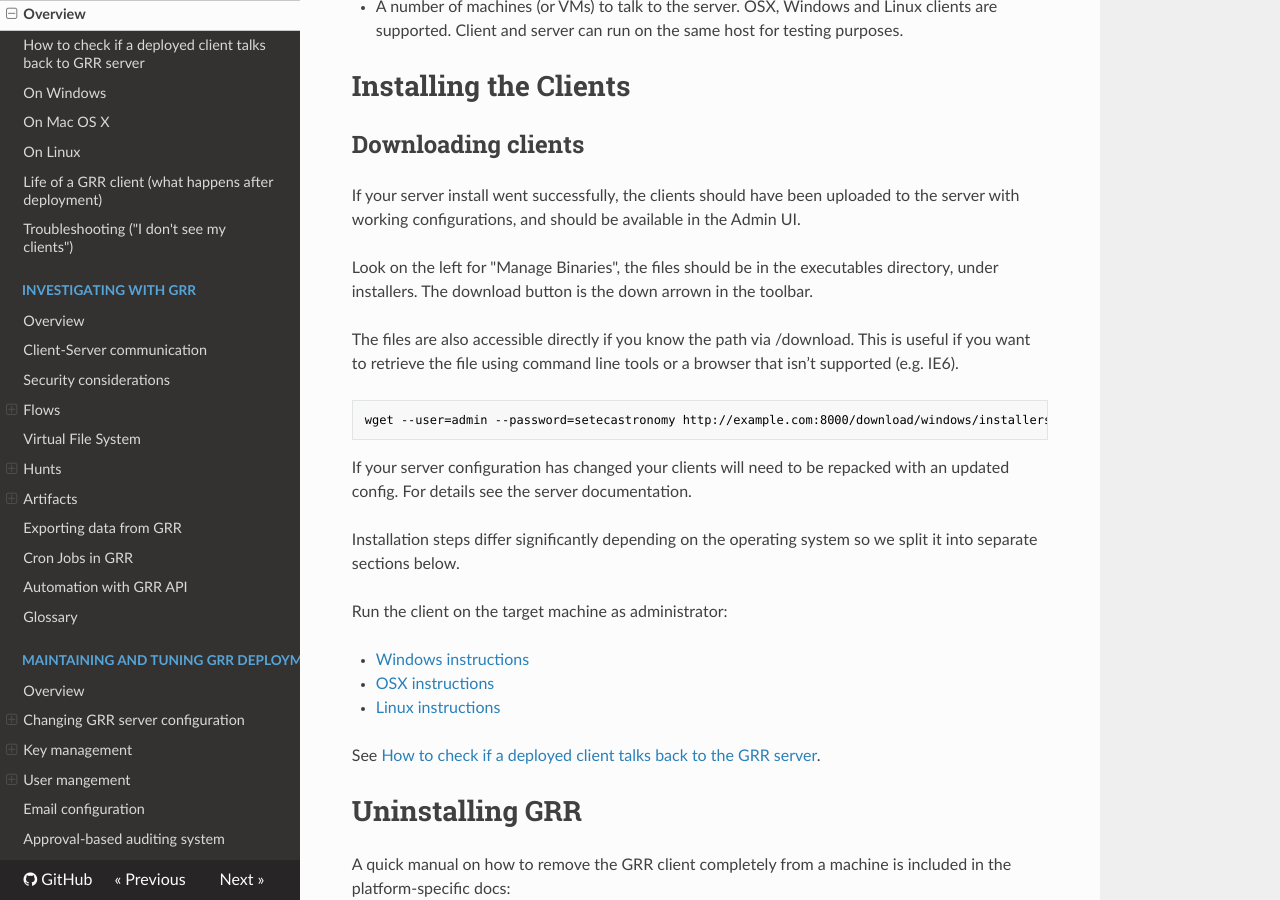
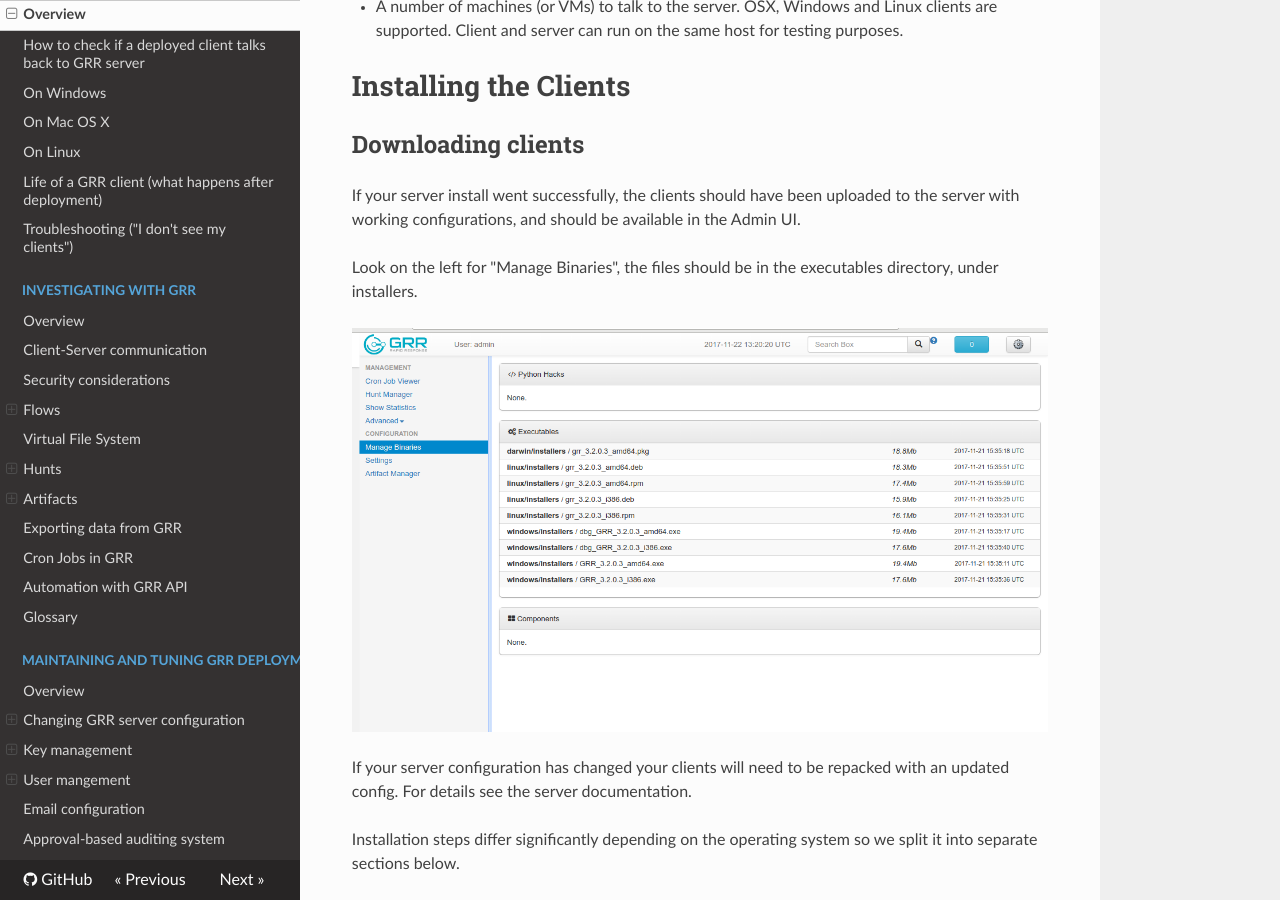
Before and after one commit to google/grr-doc, an MkDocs documentation site: the page built from docs/deploying-grr-clients/overview.md, in a window 1280 px wide and 900 px high, scrolled down 466 px. Built offline with MkDocs 1.6.1, drawn with Linux system fonts in a browser that asks for light colours; nearby versions of some CDN libraries; old or Windows-style settings are respelled for this version of MkDocs.

Commit message:
Update the client deployment overview

```diff
--- a/docs/deploying-grr-clients/overview.md
+++ b/docs/deploying-grr-clients/overview.md
@@ -30,15 +30,9 @@
 the Admin UI.
 
 Look on the left for "Manage Binaries", the files should be in the
-executables directory, under installers. The download button is the down
-arrown in the toolbar.
+executables directory, under installers.
 
-The files are also accessible directly if you know the path via
-/download. This is useful if you want to retrieve the file using command
-line tools or a browser that isn’t supported (e.g.
-    IE6).
-
-    wget --user=admin --password=setecastronomy http://example.com:8000/download/windows/installers/grr-installer-3204.exe
+![Screenshot](../images/client-installers.png)
 
 If your server configuration has changed your clients will need to be
 repacked with an updated config. For details see the server documentation.
```
Also changed, not shown: docs/images/client-installers.png (added).
